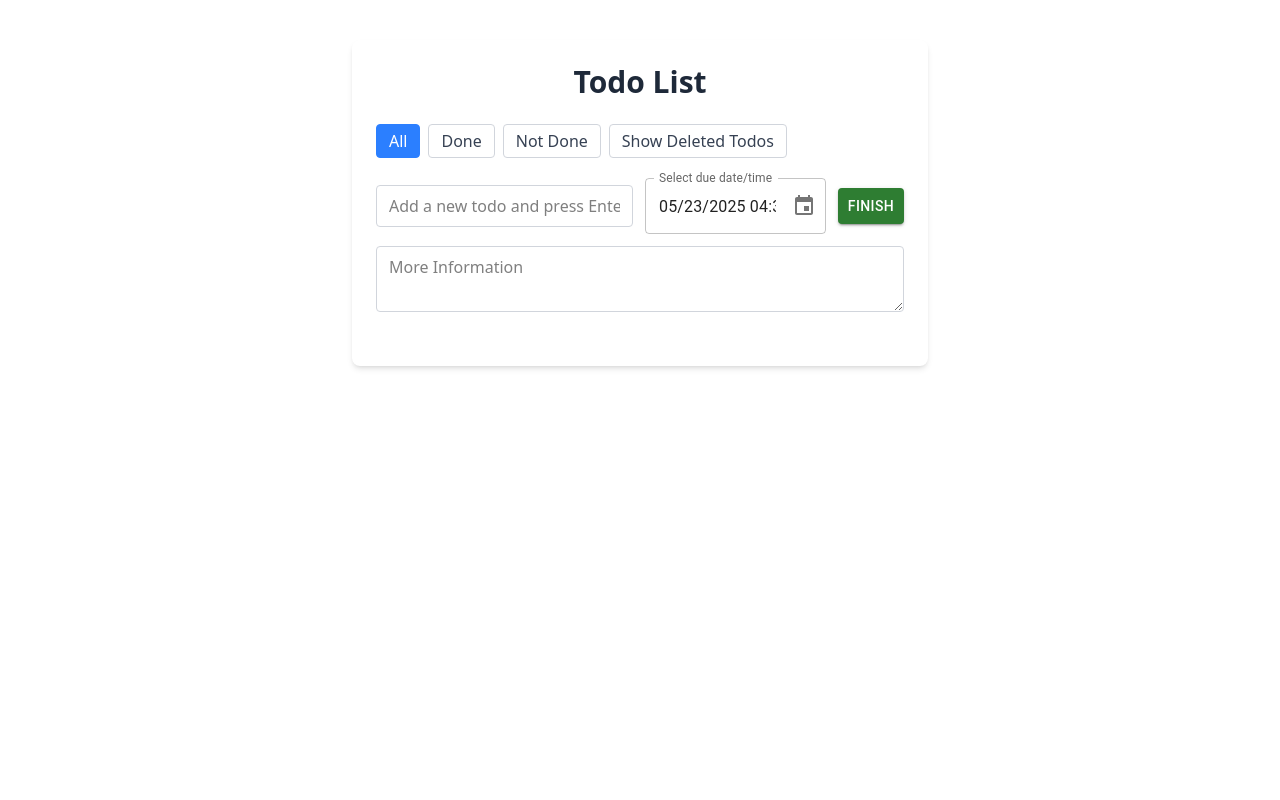
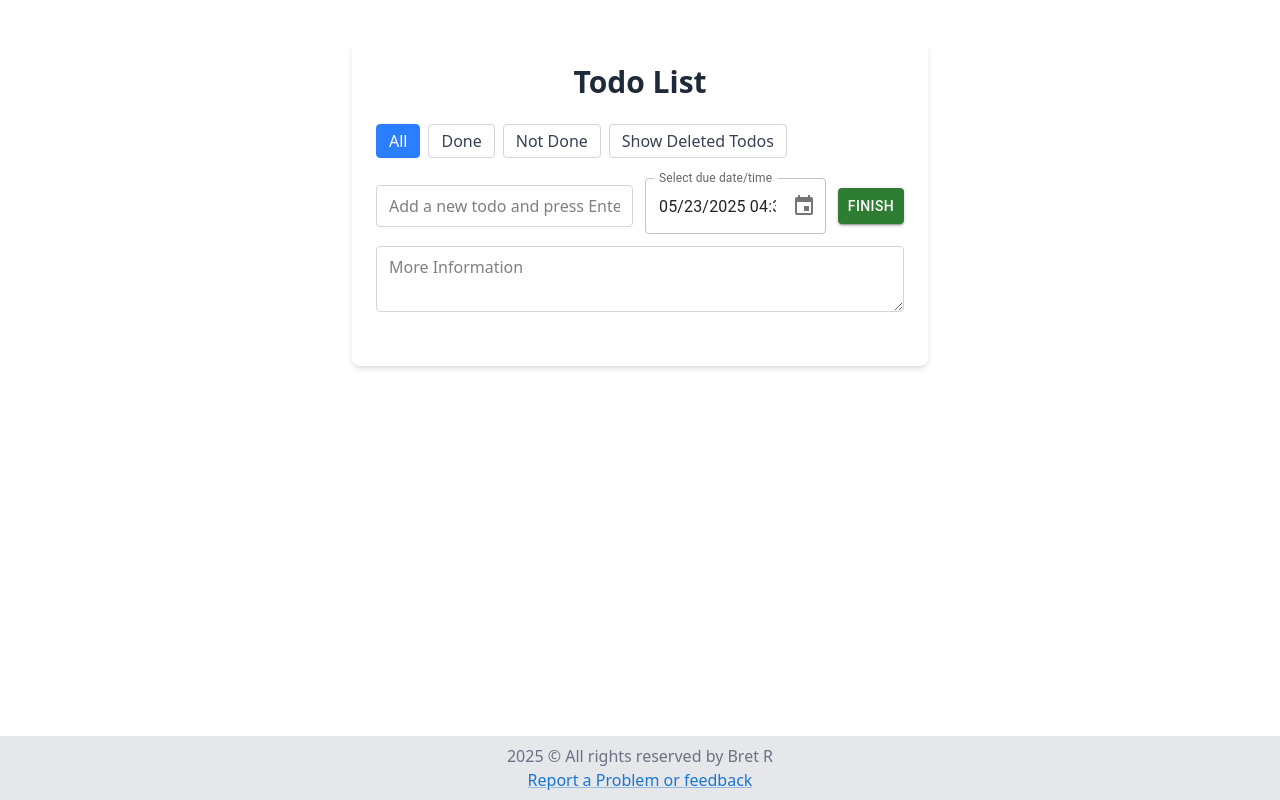
Before and after one commit to BretRen/todo, a React (Vite) app: page / in a window 1280 px wide. Built offline with nearby package versions, Linux system fonts and the light colour scheme.

Commit message:
添加footer和反馈

```diff
--- a/src/App/App.jsx
+++ b/src/App/App.jsx
@@ -74,7 +74,7 @@
   );
 
   return (
-    <div className="max-w-xl mx-auto mt-10 p-6 bg-white rounded-lg shadow-md">
+    <div className="m-24 max-w-xl mx-auto mt-10 p-6 bg-white rounded-lg shadow-md">
       <h1 className="text-3xl font-bold mb-6 text-center text-gray-800">
         Todo List
       </h1>
--- /dev/null
+++ b/src/layout/footer.jsx
@@ -0,0 +1,9 @@
+import Link from '@mui/material/Link';
+export default function Footer(){
+    return (
+        <footer className=" w-full bg-gray-200 bottom-0 fixed h-16 flex justify-center flex-col items-center">
+            <div className=" text-gray-500" >2025 &copy; All rights reserved by Bret R</div>
+            <Link href="https://github.com/BretRen/todo/issues/new/choose" target="_blank">Report a Problem or feedback</Link>
+        </footer>
+    )
+}
--- a/src/main.jsx
+++ b/src/main.jsx
@@ -2,9 +2,11 @@
 import { createRoot } from 'react-dom/client'
 import './index.css'
 import App from './App/App.jsx'
+import Footer from "./layout/footer.jsx"
 
 createRoot(document.getElementById('root')).render(
   <StrictMode>
     <App />
+    <Footer />
   </StrictMode>,
 )
```
Also changed, not shown: src/layout/setting.jsx (added).
